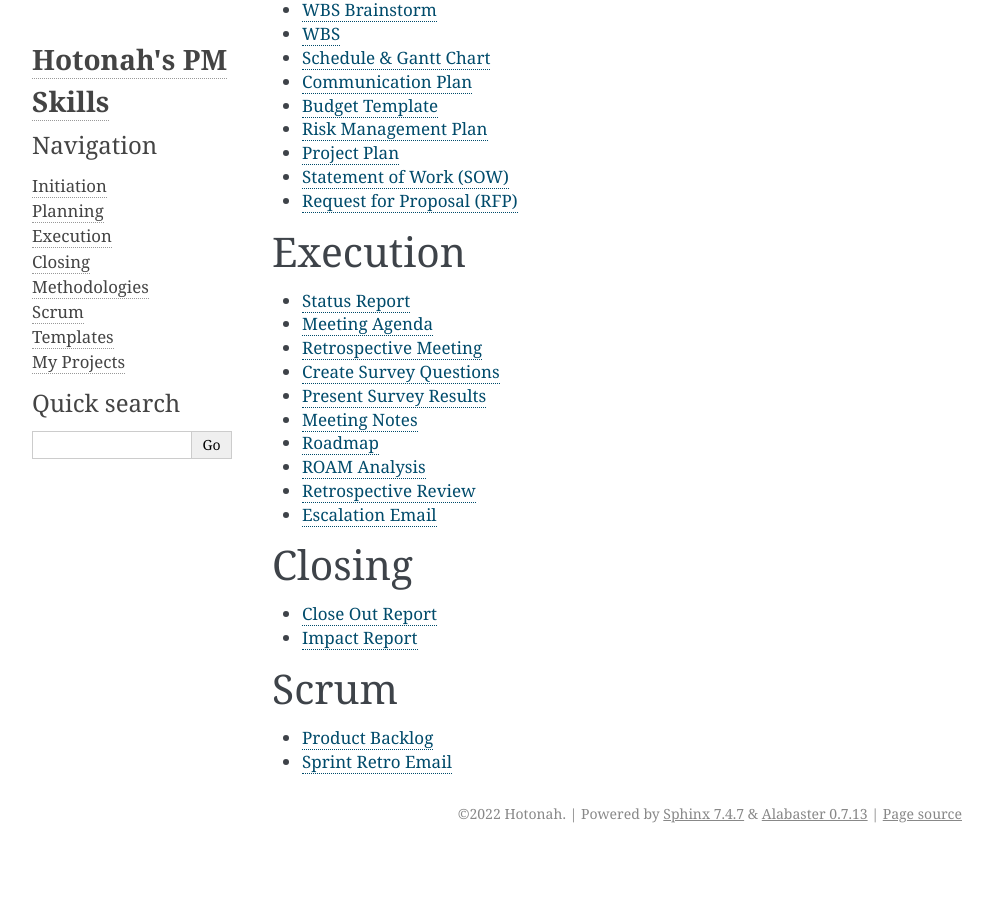
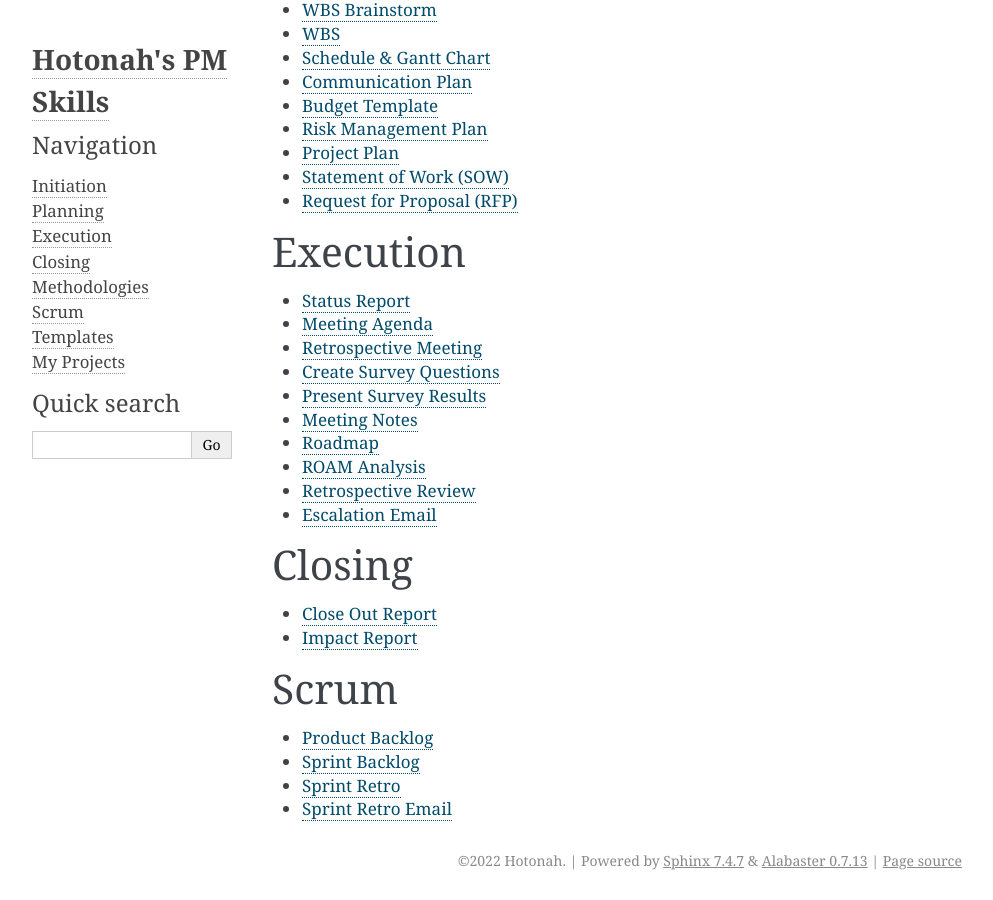
Before and after one commit to Hotonah/hotonah.github.io, a Sphinx documentation site: the page built from source/templates.txt, in a window 1280 px wide and 900 px high, scrolled down 636 px. Shown: the whole window, without its empty margins (148-1141 px from the left). Built offline with Sphinx 7.4.7, drawn with Linux system fonts in a browser that asks for light colours; before the commit the page ends 1489 px from its top, so only the background shows below that.

Commit message:
Update templates.txt

```diff
--- a/source/templates.txt
+++ b/source/templates.txt
@@ -58,4 +58,6 @@ Scrum
 ==============
 
 * `Product Backlog <https://docs.google.com/spreadsheets/d/1pVFHKBP-97tCr1j6jFTDrZW7Kb1fIchlUO_lBX7i2Jk/edit?usp=sharing>`_
-* `Sprint Retro Email <https://docs.google.com/document/d/1T98RBhFIOW2bZC47TcXAV7h8cG0KPiTPEQNJMU97SVg/edit?usp=sharing>`_
+* `Sprint Backlog <https://docs.google.com/spreadsheets/d/1YCt-YniVt3b7LGTS_OYC9UyWg2oTBWoGacvEiOSY2hs/edit?usp=sharing>`_
+* `Sprint Retro <https://docs.google.com/presentation/d/1k6o3QIdE1aEHbeKtUhHT7zyFi4ZwEcrvmPNcPTHqmdI/edit?usp=sharing>`_
+* `Sprint Retro Email <https://docs.google.com/document/d/1EPnC_1NlKtkCumznxh8bBz8YFz_C8o78soCrqDID9To/edit?usp=sharing>`_
```
